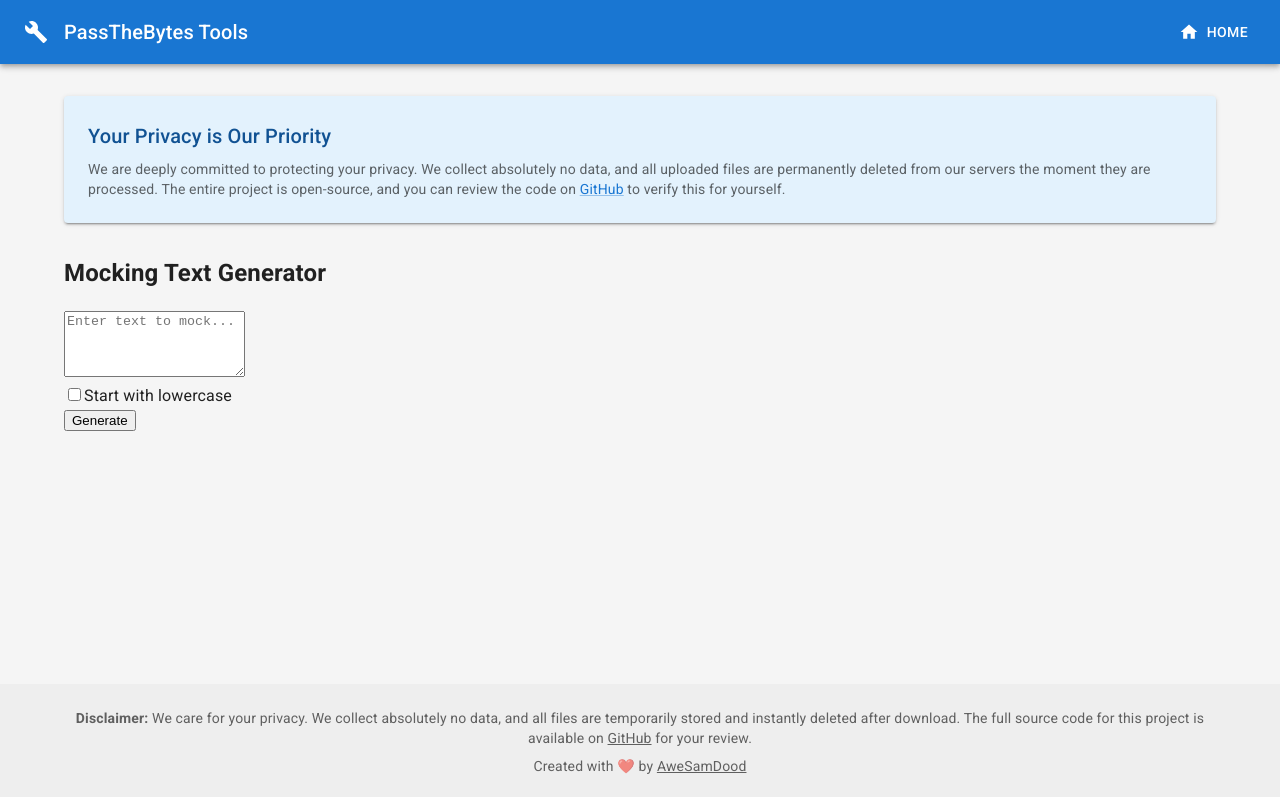
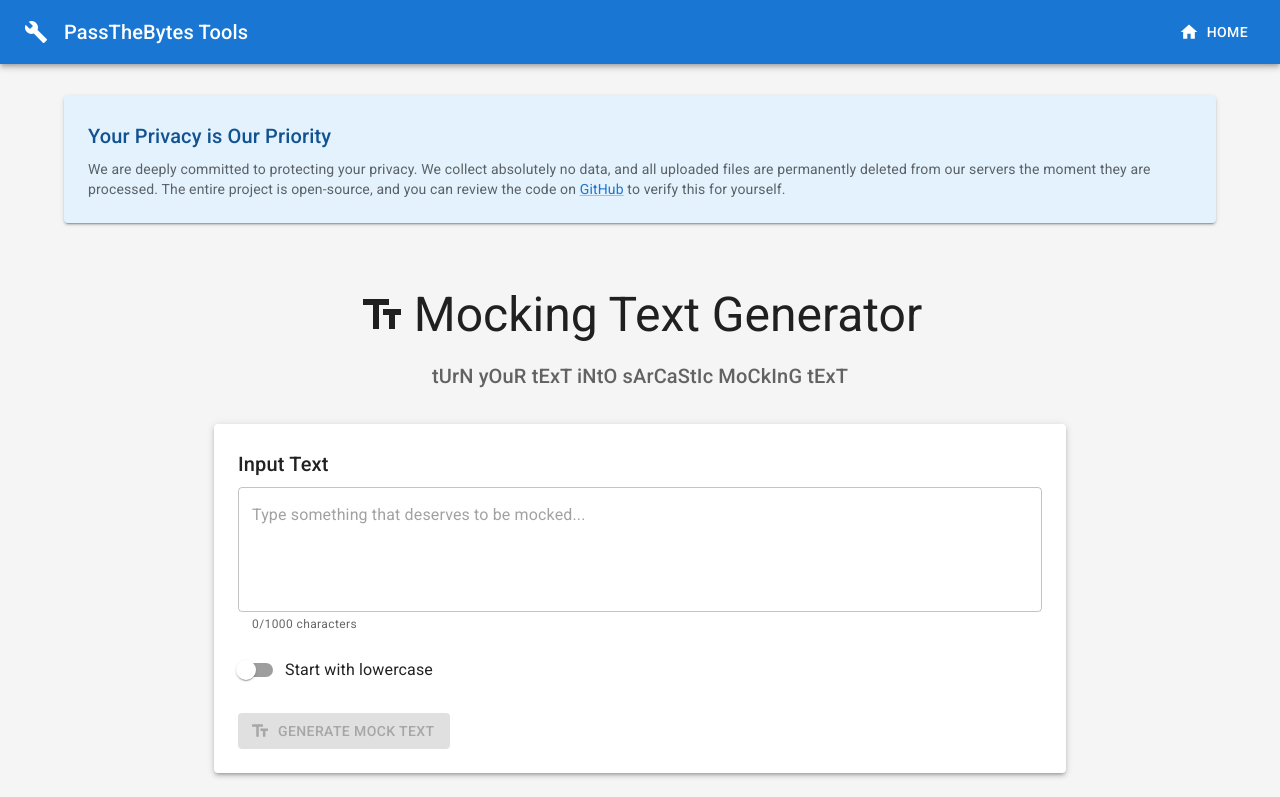
Before and after one commit to AweSamDood/passthebytes-tools, a React (Create React App) app in the folder frontend/: page /mocking-text in a window 1280 px wide. Shown: the top 797 px of the page. Built offline with nearby package versions, Linux system fonts and the light colour scheme.

Commit message:
feat(mocking-text): improve UI components, backend length validation

```diff
--- a/frontend/src/components/MockingText.js
+++ b/frontend/src/components/MockingText.js
@@ -1,4 +1,20 @@
 import React, { useState } from 'react';
+import {
+    Box,
+    Button,
+    Container,
+    Paper,
+    TextField,
+    Typography,
+    FormControlLabel,
+    Switch,
+    Alert,
+    IconButton,
+    InputAdornment,
+    CircularProgress,
+    Chip
+} from '@mui/material';
+import { ContentCopy, Clear, TextFields } from '@mui/icons-material';
 import { generateMockingText } from '../utils/api';
 
 const MockingText = () => {
@@ -6,53 +22,176 @@ const MockingText = () => {
     const [startWithLowercase, setStartWithLowercase] = useState(false);
     const [mockedText, setMockedText] = useState('');
     const [error, setError] = useState('');
+    const [isLoading, setIsLoading] = useState(false);
+    const [copied, setCopied] = useState(false);
 
     const handleGenerate = async () => {
+        if (!text.trim()) {
+            setError('Please enter some text to mock');
+            return;
+        }
+
+        setIsLoading(true);
+        setError('');
+
         try {
             const response = await generateMockingText(text, startWithLowercase);
             setMockedText(response.result);
-            setError('');
         } catch (err) {
-            setError('An error occurred while generating mocking text.');
+            setError('Failed to generate mocking text. Please try again.');
             setMockedText('');
+        } finally {
+            setIsLoading(false);
+        }
+    };
+
+    const handleCopy = async () => {
+        if (!mockedText) return;
+
+        try {
+            await navigator.clipboard.writeText(mockedText);
+            setCopied(true);
+            setTimeout(() => setCopied(false), 2000);
+        } catch (err) {
+            console.error('Failed to copy text:', err);
+        }
+    };
+
+    const handleClear = () => {
+        setText('');
+        setMockedText('');
+        setError('');
+        setCopied(false);
+    };
+
+    const handleKeyPress = (e) => {
+        if (e.key === 'Enter' && e.ctrlKey) {
+            handleGenerate();
         }
     };
 
     return (
-        <div className="container">
-            <h2>Mocking Text Generator</h2>
-            <div className="form-group">
-                <textarea
-                    className="form-control"
-                    rows="4"
-                    placeholder="Enter text to mock..."
+        <Container maxWidth="md" sx={{ py: 4 }}>
+            <Box sx={{ textAlign: 'center', mb: 4 }}>
+                <Typography variant="h3" component="h1" gutterBottom sx={{ display: 'flex', alignItems: 'center', justifyContent: 'center', gap: 1 }}>
+                    <TextFields sx={{ fontSize: 'inherit' }} />
+                    Mocking Text Generator
+                </Typography>
+                <Typography variant="h6" color="text.secondary">
+                    tUrN yOuR tExT iNtO sArCaStIc MoCkInG tExT
+                </Typography>
+            </Box>
+
+            <Paper elevation={3} sx={{ p: 3, mb: 3 }}>
+                <Typography variant="h6" gutterBottom>
+                    Input Text
+                </Typography>
+
+                <TextField
+                    fullWidth
+                    multiline
+                    rows={4}
+                    variant="outlined"
+                    placeholder="Type something that deserves to be mocked..."
                     value={text}
                     onChange={(e) => setText(e.target.value)}
-                ></textarea>
-            </div>
-            <div className="form-check">
-                <input
-                    type="checkbox"
-                    className="form-check-input"
-                    id="startWithLowercase"
-                    checked={startWithLowercase}
-                    onChange={(e) => setStartWithLowercase(e.target.checked)}
+                    onKeyDown={handleKeyPress}
+                    inputProps={{ maxLength: 1000 }}
+                    helperText={`${text.length}/1000 characters`}
+                    sx={{ mb: 2 }}
                 />
-                <label className="form-check-label" htmlFor="startWithLowercase">
-                    Start with lowercase
-                </label>
-            </div>
-            <button className="btn btn-primary mt-3" onClick={handleGenerate}>
-                Generate
-            </button>
+
+                <Box sx={{ mb: 3 }}>
+                    <FormControlLabel
+                        control={
+                            <Switch
+                                checked={startWithLowercase}
+                                onChange={(e) => setStartWithLowercase(e.target.checked)}
+                                color="primary"
+                            />
+                        }
+                        label="Start with lowercase"
+                    />
+                </Box>
+
+                <Box sx={{ display: 'flex', gap: 2, flexWrap: 'wrap' }}>
+                    <Button
+                        variant="contained"
+                        onClick={handleGenerate}
+                        disabled={isLoading || !text.trim()}
+                        startIcon={isLoading ? <CircularProgress size={20} /> : <TextFields />}
+                        sx={{ minWidth: 200 }}
+                    >
+                        {isLoading ? 'Generating...' : 'Generate Mock Text'}
+                    </Button>
+
+                    {text && (
+                        <Button
+                            variant="outlined"
+                            onClick={handleClear}
+                            startIcon={<Clear />}
+                            color="secondary"
+                        >
+                            Clear
+                        </Button>
+                    )}
+                </Box>
+
+                {error && (
+                    <Alert severity="error" sx={{ mt: 2 }}>
+                        {error}
+                    </Alert>
+                )}
+            </Paper>
+
             {mockedText && (
-                <div className="mt-4">
-                    <h3>Mocked Text:</h3>
-                    <p className="mocked-text">{mockedText}</p>
-                </div>
+                <Paper elevation={3} sx={{ p: 3 }}>
+                    <Box sx={{ display: 'flex', justifyContent: 'space-between', alignItems: 'center', mb: 2 }}>
+                        <Typography variant="h6">
+                            Your Mocked Text
+                        </Typography>
+                        <Chip
+                            label={copied ? "Copied!" : "Copy"}
+                            icon={<ContentCopy />}
+                            onClick={handleCopy}
+                            clickable
+                            color={copied ? "success" : "primary"}
+                            variant={copied ? "filled" : "outlined"}
+                        />
+                    </Box>
+
+                    <TextField
+                        fullWidth
+                        multiline
+                        variant="outlined"
+                        value={mockedText}
+                        InputProps={{
+                            readOnly: true,
+                            endAdornment: (
+                                <InputAdornment position="end">
+                                    <IconButton onClick={handleCopy} edge="end" title="Copy to clipboard">
+                                        <ContentCopy />
+                                    </IconButton>
+                                </InputAdornment>
+                            ),
+                        }}
+                        sx={{
+                            '& .MuiInputBase-input': {
+                                fontStyle: 'italic',
+                                fontSize: '1.1rem',
+                                fontFamily: 'serif'
+                            }
+                        }}
+                    />
+                </Paper>
             )}
-            {error && <div className="alert alert-danger mt-3">{error}</div>}
-        </div>
+
+            <Box sx={{ mt: 3, textAlign: 'center' }}>
+                <Typography variant="body2" color="text.secondary">
+                    💡 <strong>Tip:</strong> Press <kbd>Ctrl + Enter</kbd> to quickly generate
+                </Typography>
+            </Box>
+        </Container>
     );
 };
 
```
Also changed, not shown: 1 other file (tests, documents, lock files or other folders).
